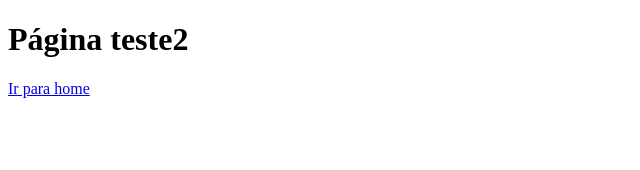
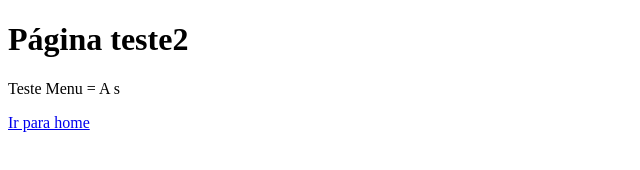
Before and after one commit to theDirceu/Programa-o-Web, a plain HTML site: page teste2.html in a window 1280 px wide. Shown: the whole page, without its empty margins (0-640 px from the left). Drawn offline with Linux system fonts and the light colour scheme.

Commit message:
atualização na página de teste

```diff
--- a/teste2.html
+++ b/teste2.html
@@ -8,6 +8,7 @@
 </head>
 <body>
     <h1>Página teste2</h1>
+    <p>Teste Menu = A s</p>
     <a href="index.html">Ir para home</a>
 </body>
 </html>
```
